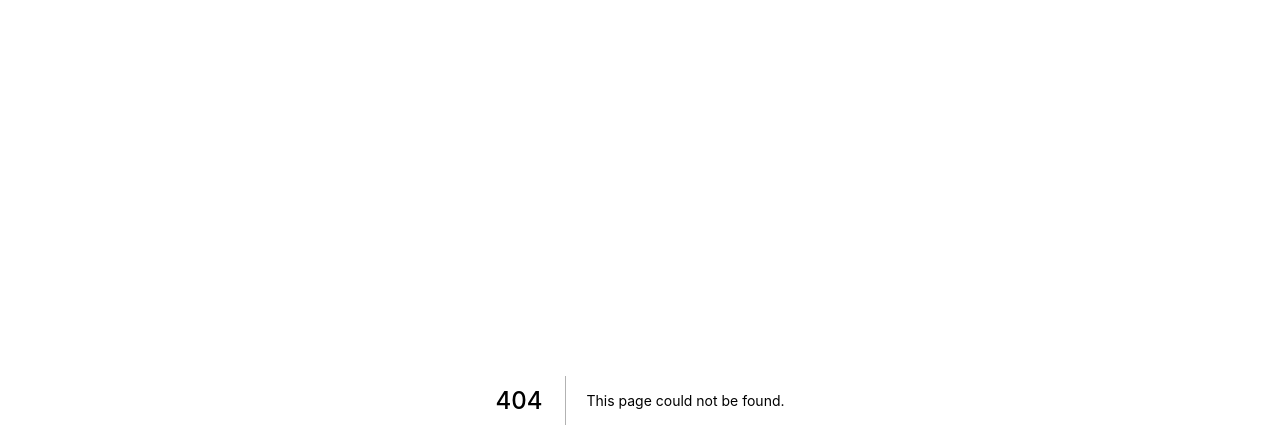
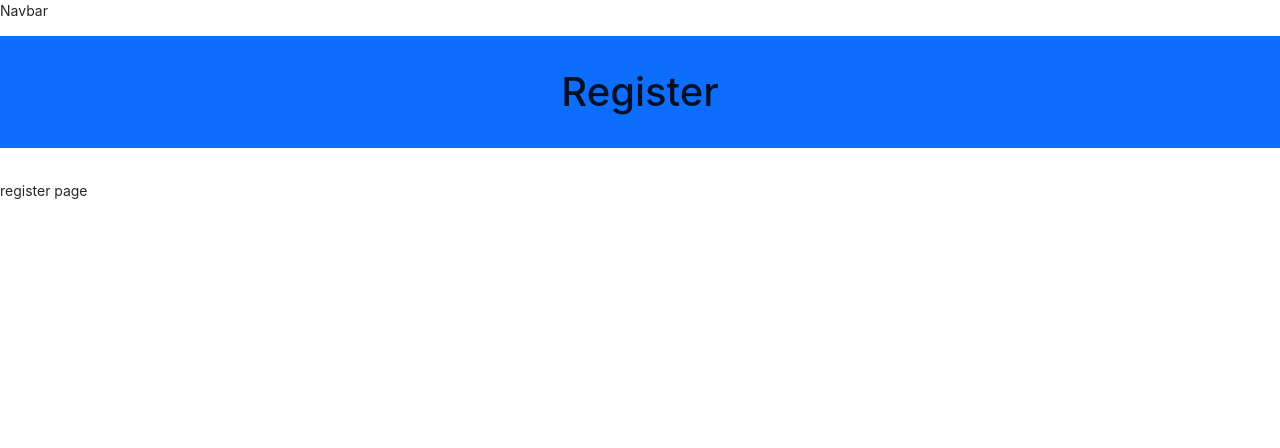
Before and after one commit to remarshal/elearning-marshal-rocks, a Next.js app: page /register in a window 1280 px wide. Before the commit this address had no page. Shown: the top 448 px of the page. Built offline with nearby package versions, Linux system fonts and the light colour scheme.

Commit message:
initial setup

```diff
--- /dev/null
+++ b/Components/Navbar.jsx
@@ -0,0 +1,10 @@
+
+const Navbar = () => {
+    return (
+        <div>
+            <p>Navbar</p>
+        </div>
+    );
+};
+
+export default Navbar;
--- a/pages/_app.js
+++ b/pages/_app.js
@@ -1,7 +1,16 @@
-import '../styles/globals.css'
+import "../styles/globals.css";
+import "bootstrap/dist/css/bootstrap.min.css";
+import "antd/dist/antd.css";
+import "../styles/styles.css";
+import Navbar from "../Components/Navbar";
 
 function MyApp({ Component, pageProps }) {
-  return <Component {...pageProps} />
+  return (
+    <div>
+      <Navbar />
+      <Component {...pageProps} />
+    </div>
+  );
 }
 
-export default MyApp
+export default MyApp;
--- /dev/null
+++ b/pages/register.js
@@ -0,0 +1,10 @@
+const register = () => {
+  return (
+    <div>
+      <h1 className="jumbotron bg-primary text-center">Register</h1>
+      <p>register page</p>
+    </div>
+  );
+};
+
+export default register;
```
Also changed, not shown: pages/index.js (+6 -6 lines), pages/login.js (added, +10 -0 lines).
